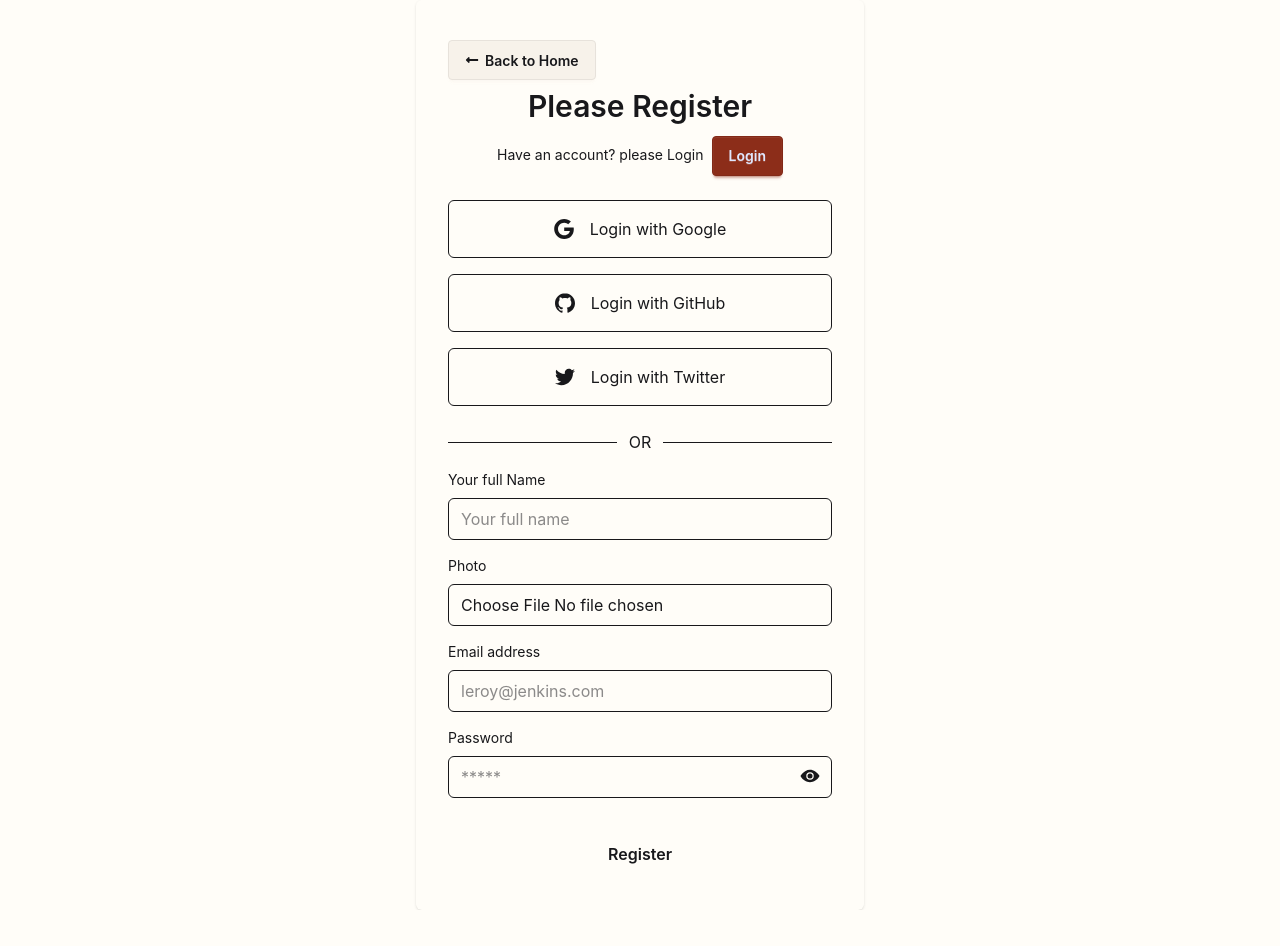
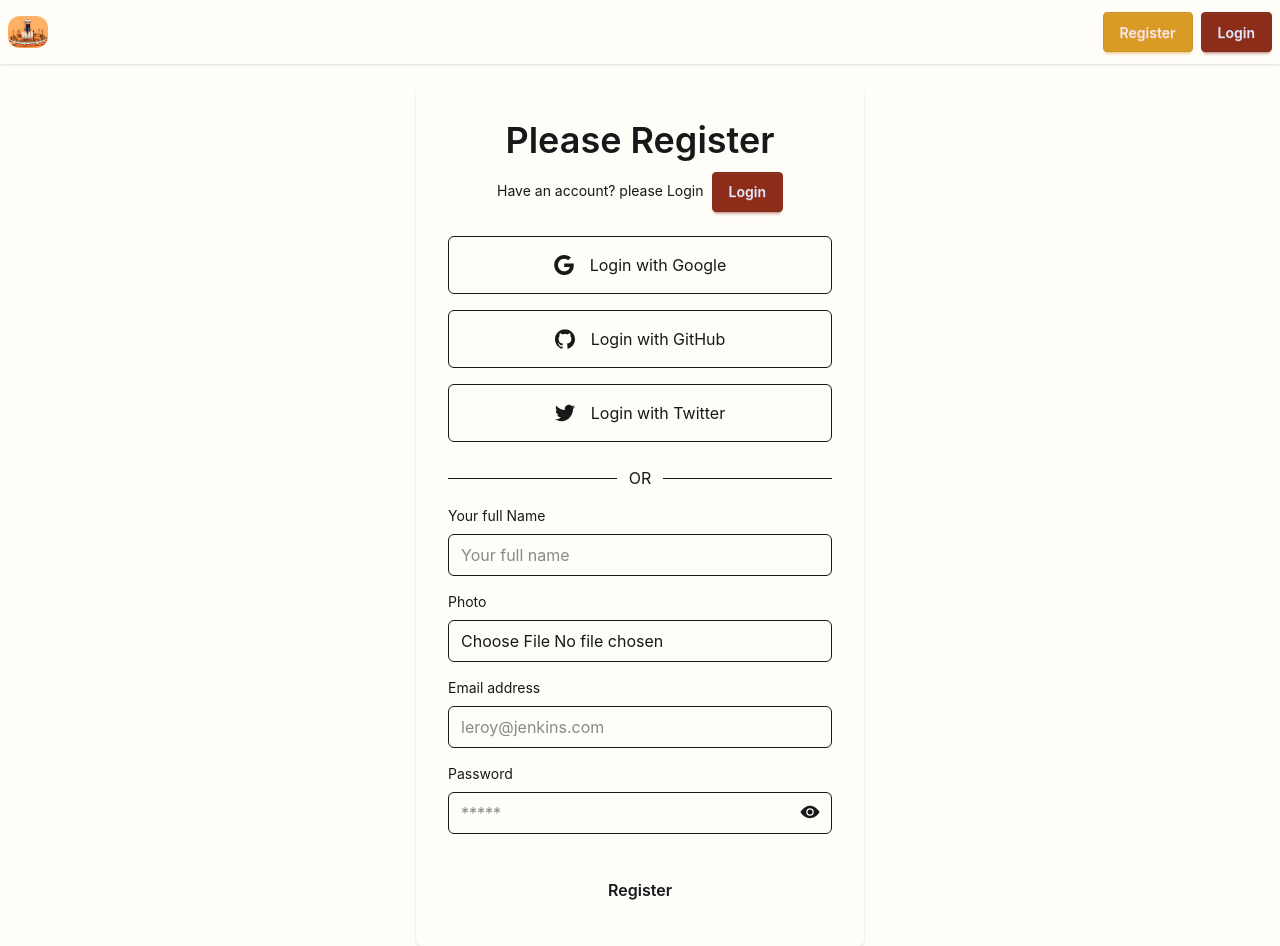
Before and after one commit to anamulhaque378732/discover-bogura-client, a React (Vite) app: page /register in a window 1280 px wide. Before the commit the page ends 910 px from the top, so only its background shows below. Built offline with nearby package versions, Linux system fonts and the light colour scheme.

Commit message:
update login and register section

```diff
--- a/src/Layouts/RootLayouts.jsx
+++ b/src/Layouts/RootLayouts.jsx
@@ -4,9 +4,12 @@ import Navbar from "../Shared/Navbar";
 
 const RootLayouts = () => {
   return (
-    <div className="max-w-7xl  mx-auto">
-      <Navbar></Navbar>
-      <Outlet></Outlet>
+    <div>
+      <div className="max-w-7xl  mx-auto">
+        <Navbar></Navbar>
+        <Outlet></Outlet>
+      </div>
+
       <Footer></Footer>
     </div>
   );
--- a/src/Pages/ErrorPage/ErrorElement.jsx
+++ b/src/Pages/ErrorPage/ErrorElement.jsx
@@ -11,7 +11,7 @@ const ErrorElement = () => {
               Sorry, we couldn't find this page.
             </p>
             <p className="mt-4 mb-8 dark:text-gray-600">
-              But dont worry, you can find plenty of other things on our
+              But don't worry, you can find plenty of other things on our
               homepage.
             </p>
             <a
--- a/src/Pages/Login/Login.jsx
+++ b/src/Pages/Login/Login.jsx
@@ -1,22 +1,22 @@
 import { Link } from "react-router";
-import { FaEyeSlash, FaLongArrowAltLeft } from "react-icons/fa";
+import { FaEyeSlash } from "react-icons/fa";
 import GoogleLogin from "./GoogleLogin";
 import { useState } from "react";
 import { IoEye } from "react-icons/io5";
+import OthersNavbar from "../../Shared/OthersNavbar";
 
 const Login = () => {
   const [showPassword, setShowPassword] = useState(false);
 
   return (
-    <div className="w-full max-w-md mx-auto p-4 rounded-md shadow sm:p-8 dark:bg-gray-50 dark:text-gray-800">
-      <Link to="/">
-        <p className="btn">
-          <FaLongArrowAltLeft />
-          Back to Home
-        </p>
-      </Link>
-
-      <h2 className="mb-3 text-3xl font-semibold text-center">Please Login</h2>
+    <>
+      <div className="max-w-7xl mx-auto">
+        <OthersNavbar></OthersNavbar>
+      </div>
+      <div className="w-full max-w-md md:mt-10  mt-2 mx-auto p-4 rounded-md shadow sm:p-8 dark:bg-gray-50 dark:text-gray-800">
+        <h2 className="mb-3 text-5xl font-semibold text-center">
+          Please Login
+        </h2>
         <p className="text-sm text-center dark:text-gray-600">
           Dont have account? please Register
           <Link to="/register">
@@ -110,6 +110,7 @@ const Login = () => {
           </button>
         </form>
       </div>
+    </>
   );
 };
 
--- a/src/Pages/Register/Register.jsx
+++ b/src/Pages/Register/Register.jsx
@@ -1,22 +1,20 @@
-import { FaEyeSlash, FaLongArrowAltLeft } from "react-icons/fa";
+import { FaEyeSlash } from "react-icons/fa";
 import { Link } from "react-router";
 import GoogleLogin from "../Login/GoogleLogin";
 import { IoEye } from "react-icons/io5";
 import { useState } from "react";
+import OthersNavbar from "../../Shared/OthersNavbar";
 
 const Register = () => {
   const [showPassword, setShowPassword] = useState(false);
 
   return (
-    <div className="w-full max-w-md mx-auto p-4 rounded-md shadow sm:p-8 dark:bg-gray-50 dark:text-gray-800">
-      <Link to="/">
-        <p className="btn my-2">
-          <FaLongArrowAltLeft />
-          Back to Home
-        </p>
-      </Link>
-
-      <h2 className="mb-3 text-3xl font-semibold text-center">
+    <>
+      <div className="max-w-7xl mx-auto">
+        <OthersNavbar></OthersNavbar>
+      </div>
+      <div className="w-full max-w-md mx-auto p-4 md:mt-6 mt-2 rounded-md shadow sm:p-8 dark:bg-gray-50 dark:text-gray-800">
+        <h2 className="mb-3 text-4xl font-semibold text-center">
           Please Register
         </h2>
         <p className="text-sm text-center dark:text-gray-600">
@@ -128,6 +126,7 @@ const Register = () => {
           </button>
         </form>
       </div>
+    </>
   );
 };
 
```
Lines whose indentation alone changed are shown as unchanged.
